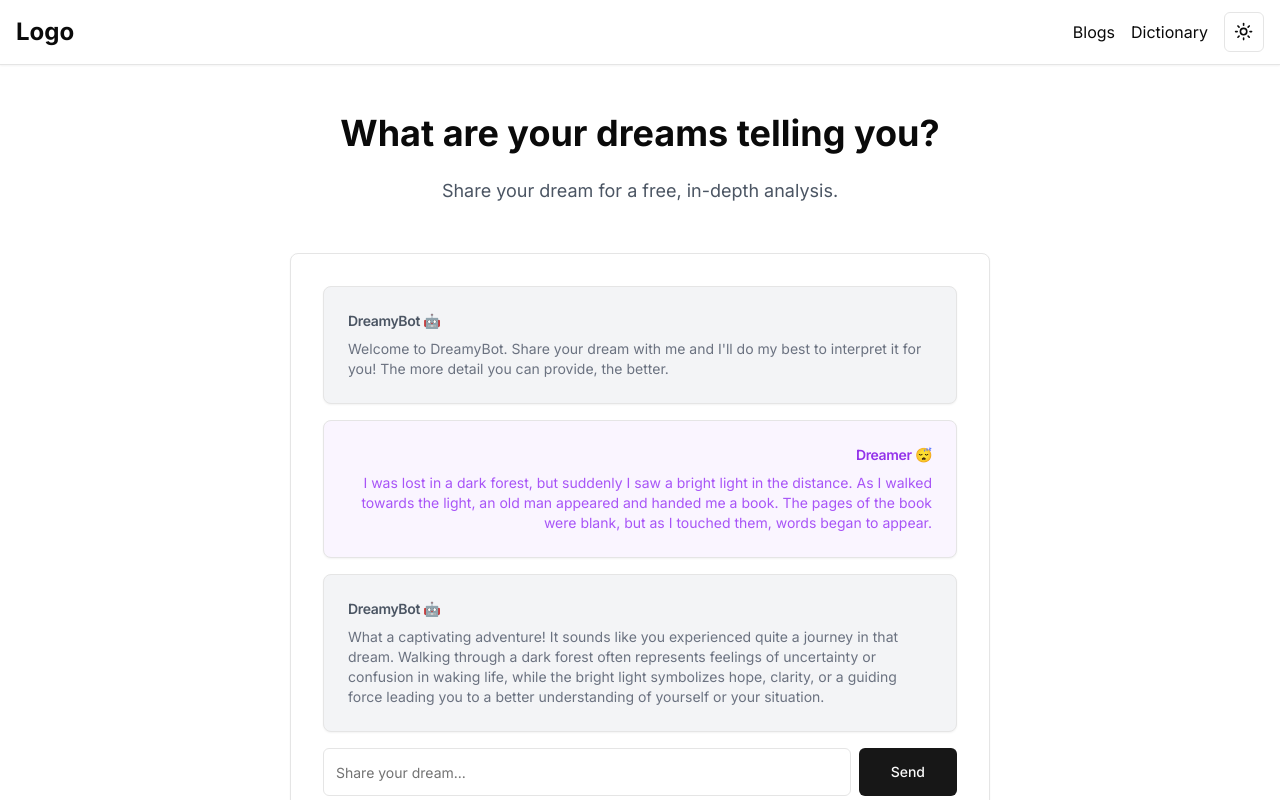
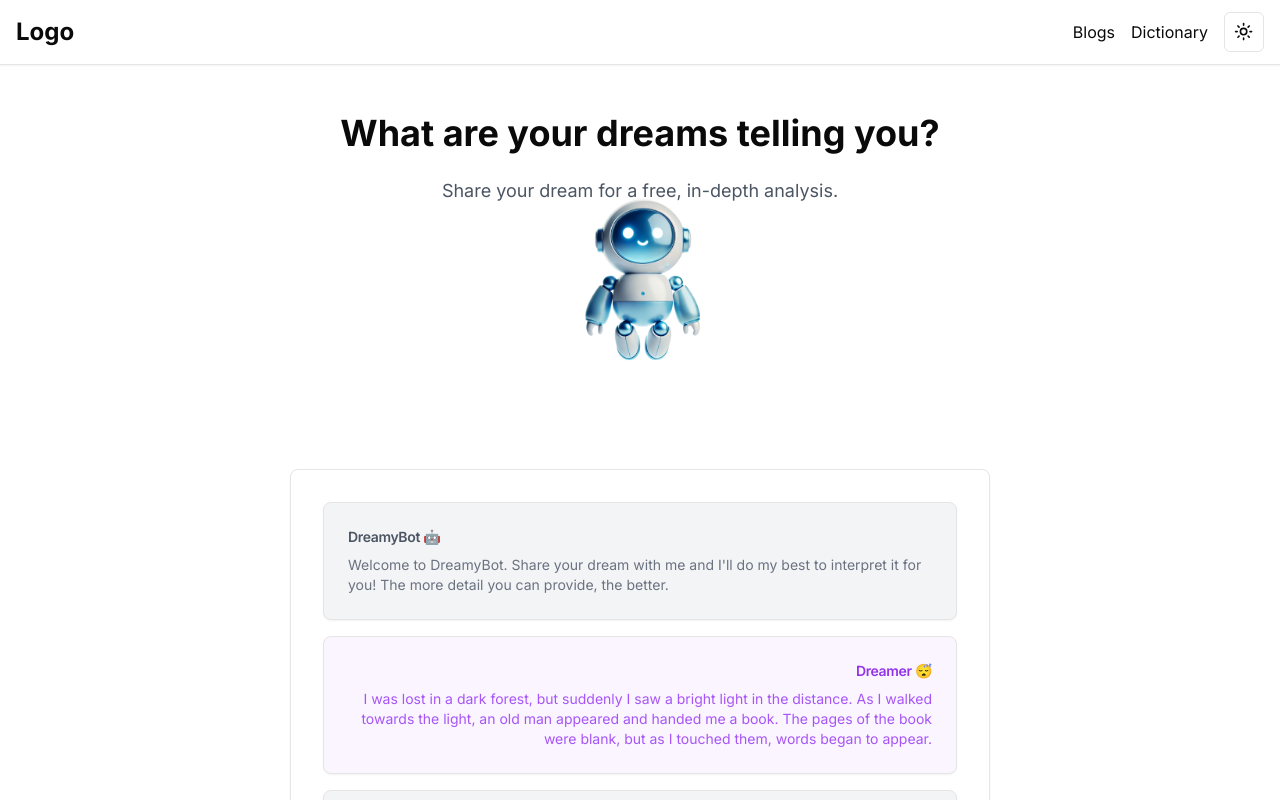
Before and after one commit to dream-interpretation/web-app, a Next.js app: page / in a window 1280 px wide. Shown: the top 800 px of the page. Built offline with nearby package versions, Linux system fonts and the light colour scheme.

Commit message:
add robot image

```diff
--- a/app/page.js
+++ b/app/page.js
@@ -1,3 +1,4 @@
+import Image from "next/image";
 import { Button } from "@/components/ui/button";
 import { Input } from "@/components/ui/input";
 import { Card, CardContent, CardHeader, CardTitle } from "@/components/ui/card";
@@ -9,8 +10,16 @@ export default function Home() {
         <div className="flex flex-col items-center justify-center text-center">
           <h1 className="text-xl md:text-3xl lg:text-4xl font-bold">What are your dreams telling you?</h1>
           <p className="text-sm md:text-lg text-gray-600 mt-4 md:mt-6">Share your dream for a free, in-depth analysis.</p>
+          <div className="mt-8 animate-bounce" style={{ animation: 'bounce 3s infinite' }}>
+            <Image
+              src="/robot.png"
+              alt="Cute Robot"
+              width={200}
+              height={200}
+            />
+          </div>
         </div>
-        <Card className="w-full max-w-[700px] mx-auto mt-8 md:mt-12">
+        <Card className="w-full max-w-[700px] mx-auto mt-8 md:mt-8">
           <CardContent className="space-y-4 p-4 md:p-8">
             <Card className="bg-gray-100 dark:bg-gray-700">
               <CardHeader className="pb-2">
```
Also changed, not shown: public/robot.png (added).
